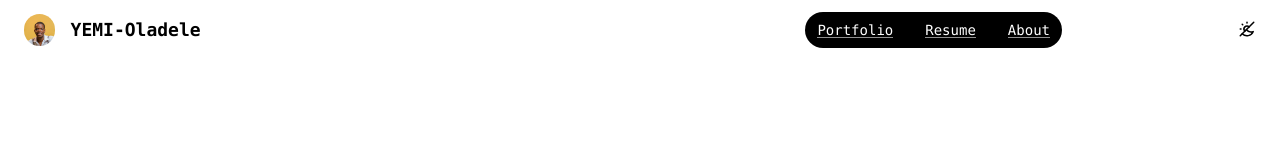
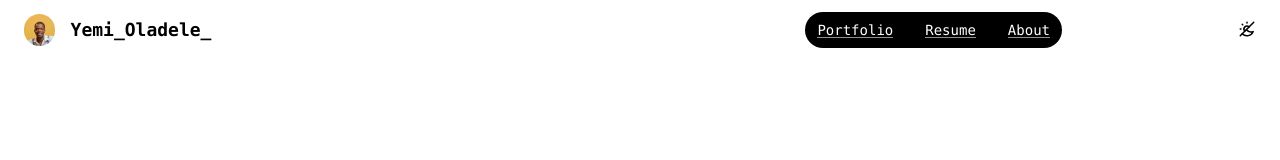
Before and after one commit to Omotobii/personal_portfolio, a Next.js app: page / in a window 1280 px wide. Shown: the top 160 px of the page. Built offline with nearby package versions, Linux system fonts and the light colour scheme.

Commit message:
Update index.tsx

```diff
--- a/pages/index.tsx
+++ b/pages/index.tsx
@@ -31,7 +31,7 @@ export default function Home() {
                 <div className=' pl-2 flex gap-4 items-center '>
                   <img src="/dp.jpg" alt="web dp" className='h-8 rounded-full' />
                   <div className=' sm:text-lg py-2 sm:py-1 text-left font-bold font-mono leading-tight dark:text-white'>
-                    <p>YEMI-Oladele</p>
+                    <p>Yemi_Oladele_</p>
 
                   </div>
                 </div>
```
